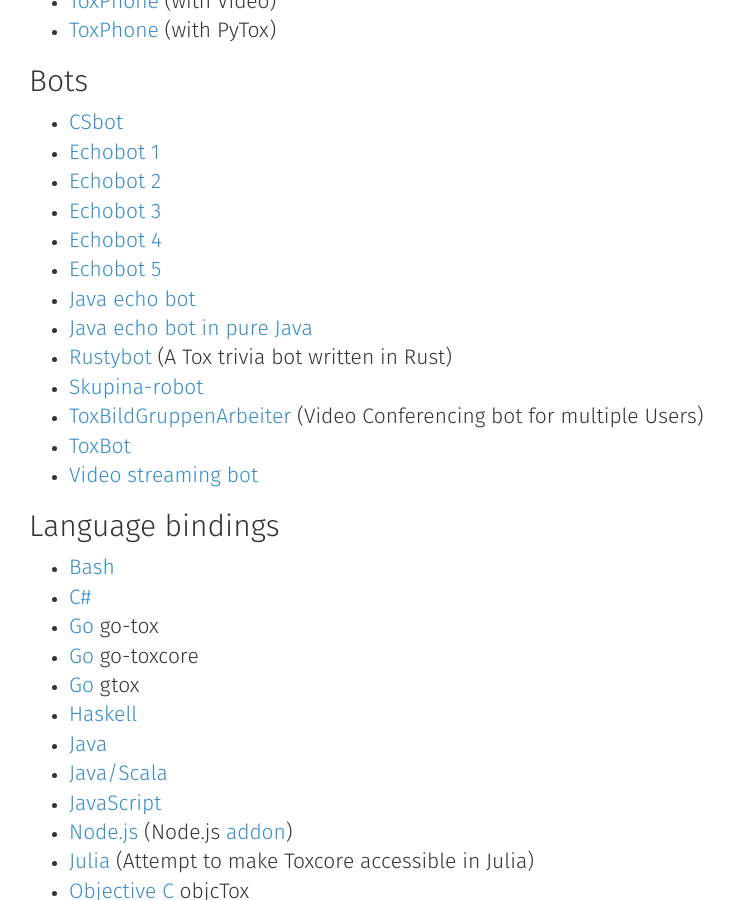
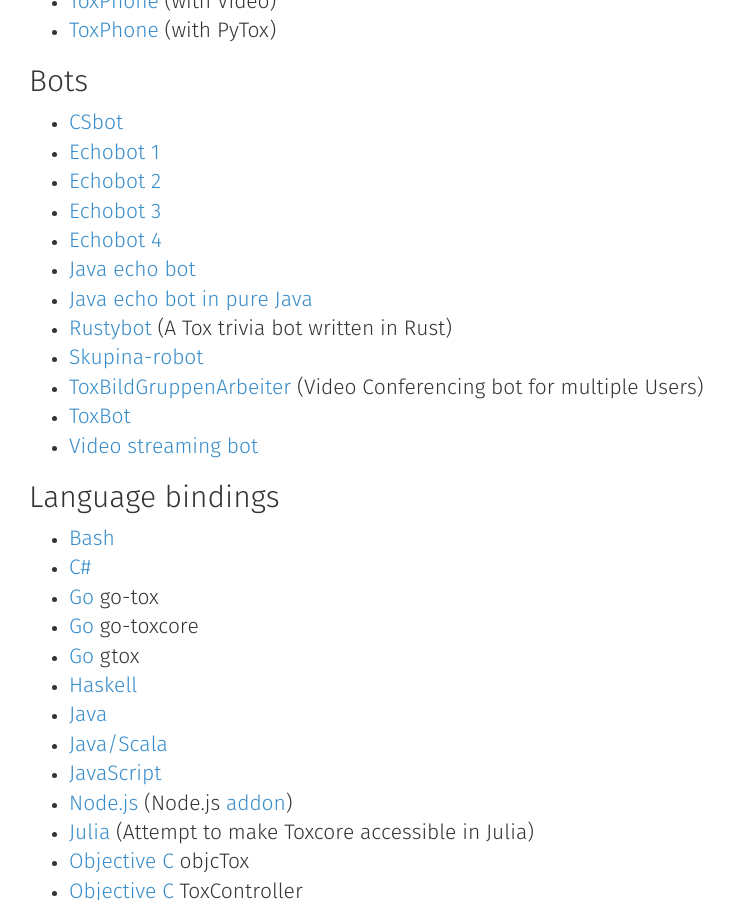
Before and after one commit to TokTok/website, a Jekyll site: the page built from toktok/integrations.md, in a window 1280 px wide and 900 px high, scrolled down 1110 px. Shown: the whole window, without its empty margins (41-775 px from the left). Built offline with Jekyll 4.4.1, drawn with Linux system fonts in a browser that asks for light colours; nearby versions of some CDN libraries.

Commit message:
Remove redundant link

```diff
--- a/toktok/integrations.md
+++ b/toktok/integrations.md
@@ -54,8 +54,7 @@ yourself to this page.
 *   [Echobot 1](https://github.com/alexbakker/EchoBot)
 *   [Echobot 2](https://wiki.tox.chat/developers/client_examples/echo_bot)
 *   [Echobot 3](https://github.com/toxon/ToxEcho)
-*   [Echobot 4](https://gist.github.com/nurupo/8c6c1d455b39b0830668)
-*   [Echobot 5](https://github.com/yodakohl/c-toxecho)
+*   [Echobot 4](https://github.com/yodakohl/c-toxecho)
 *   [Java echo bot](https://github.com/TokTok/echobot-jvm)
 *   [Java echo bot in pure Java](https://github.com/zoff99/java_toxclient_example)
 *   [Rustybot](https://github.com/JFreegman/rustybot)
```
